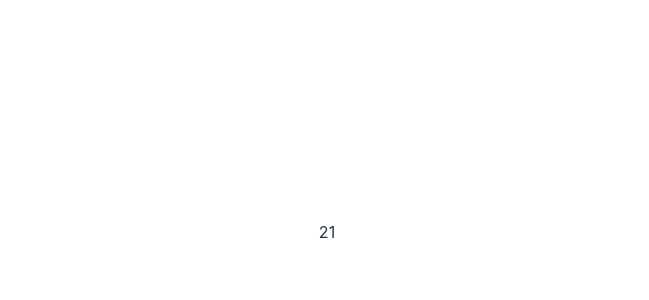
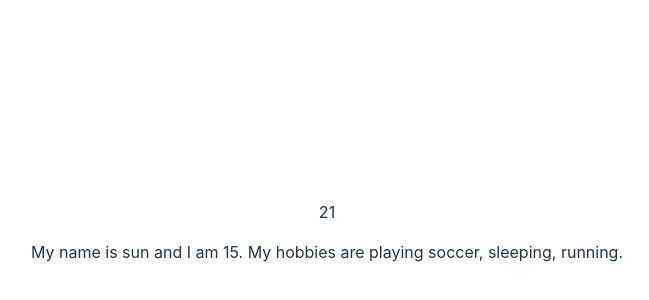
Before and after one commit to SunilPark1129/typescriptgit, a React (Vite) app: page / in a window 1280 px wide. Shown: the part 168-468 px from the top of the page, without its empty margins (313-962 px from the left). Built offline with nearby package versions, Linux system fonts and the light colour scheme.

Commit message:
Added class

```diff
--- a/src/components/Main.tsx
+++ b/src/components/Main.tsx
@@ -21,5 +21,32 @@ export default function Main() {
 
   const output: string[] = vaildatable();
 
-  return <div>{output}</div>;
+  interface Person {
+    name: string;
+    age: number;
+    hobby: string[];
+    callGreeting(): string;
+  }
+
+  class Person {
+    constructor(name: string, age: number, hobby: string[]) {
+      this.name = name;
+      this.age = age;
+      this.hobby = hobby;
+    }
+    callGreeting() {
+      return `My name is ${this.name} and I am ${
+        this.age
+      }. My hobbies are ${this.hobby.join(", ")}.`;
+    }
+  }
+
+  const me = new Person("sun", 15, ["playing soccer", "sleeping", "running"]);
+
+  return (
+    <div>
+      <p>{output}</p>
+      <p>{me.callGreeting()}</p>
+    </div>
+  );
 }
```
